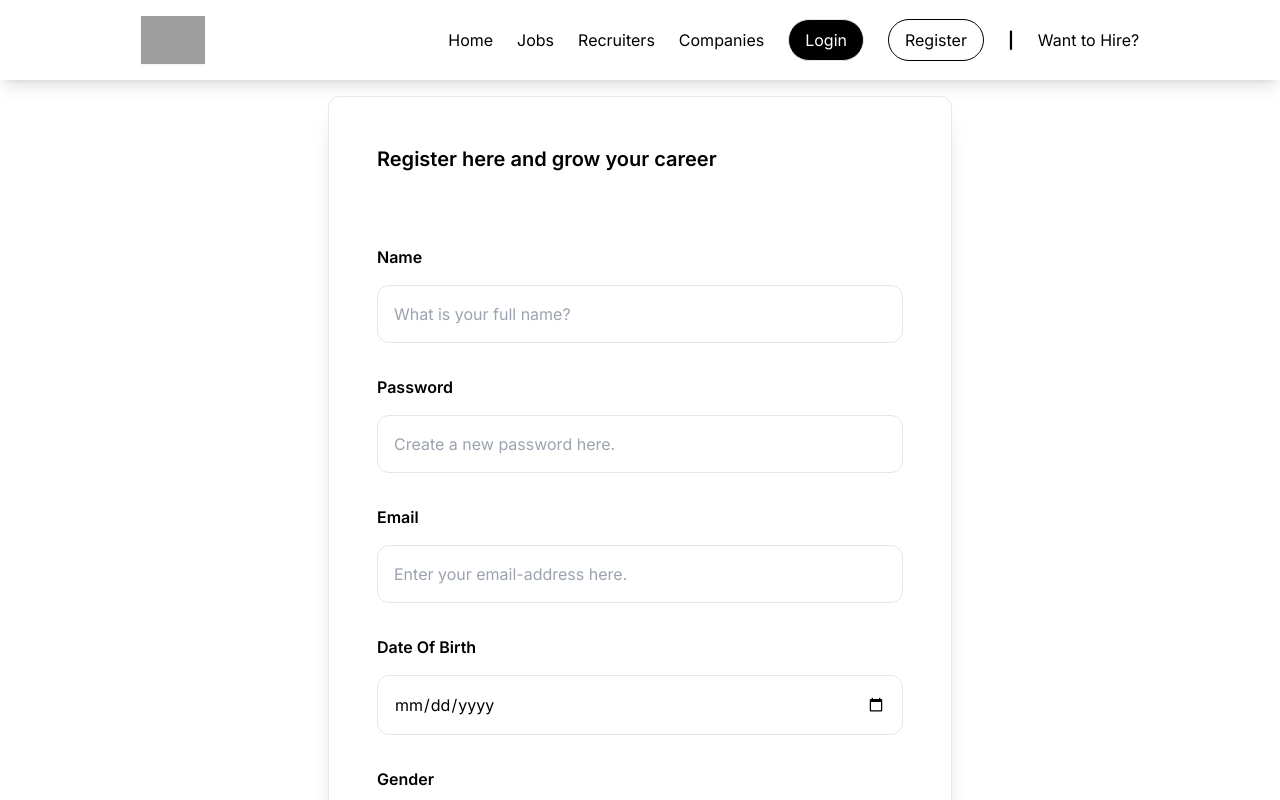
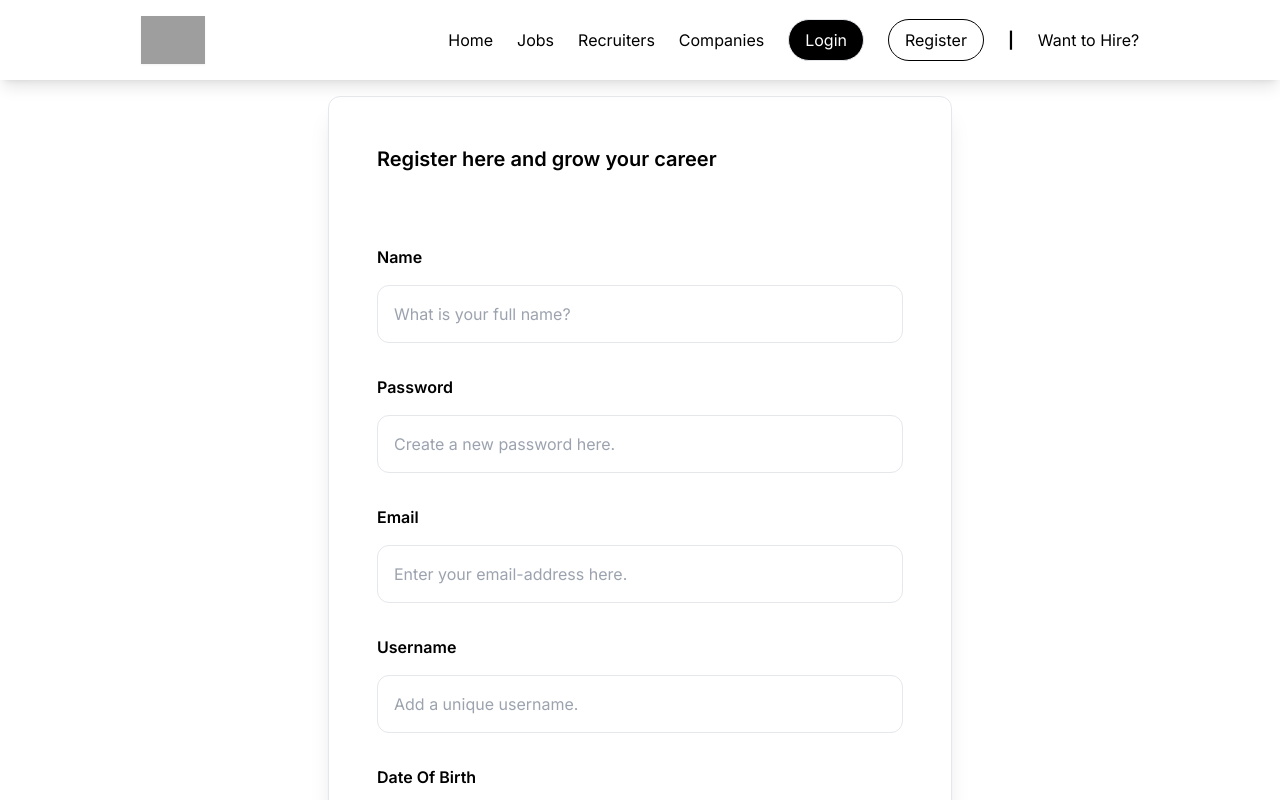
Before and after one commit to TanishqSharma2022/sih_gf2, a Next.js app: page /register in a window 1280 px wide. Shown: the top 800 px of the page. Built offline with nearby package versions, Linux system fonts and the light colour scheme; grey boxes are pictures that could not be loaded.

Commit message:
added a username input field in register

```diff
--- a/app/register/page.js
+++ b/app/register/page.js
@@ -120,6 +120,15 @@ const onSubmit = methods.handleSubmit(data => {
 
           />
           <Input
+            label="username"
+            type="username"
+            name="username"
+            id="username"
+            placeholder="Add a unique username."
+            validation={{required: {value: true, message: 'Username is required'}}}
+
+          />
+          <Input
             label="date of birth"
             type="date"
             name="dob"
```
